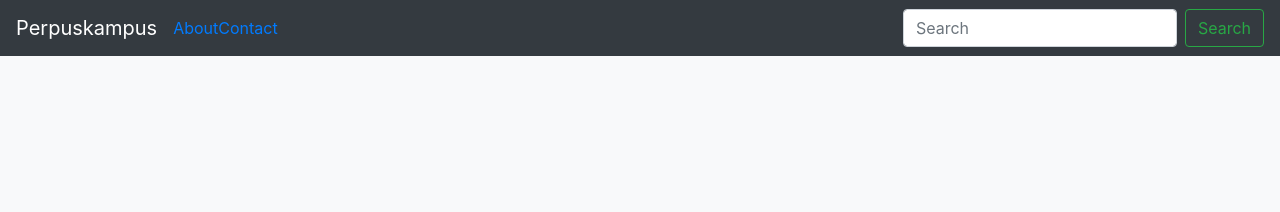
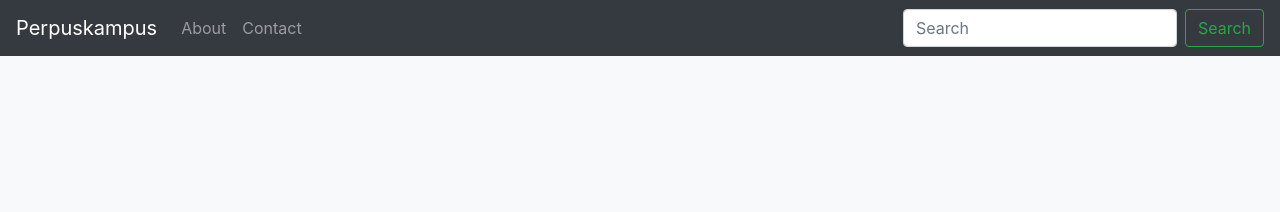
Before and after one commit to perpuskampus/perpuskampus.github.io, a Jekyll site: the page built from index.md, in a window 1280 px wide. Shown: the top 212 px of the page. Built offline with Jekyll 4.4.1, drawn with Linux system fonts in a browser that asks for light colours.

Commit message:
edit html

```diff
--- a/_includes/header.html
+++ b/_includes/header.html
@@ -7,7 +7,7 @@
         <ul class="navbar-nav mr-auto">
             {% for topmenu in site.data.topmenus %}
                 <li class="nav-item">
-                    <a href="http://perpuskampus.github.io/{{ topmenu.url }}">
+                    <a href="http://perpuskampus.github.io/{{ topmenu.url }}" class="nav-link">
                         {{ topmenu.name }}
                     </a>
                 </li>
```
